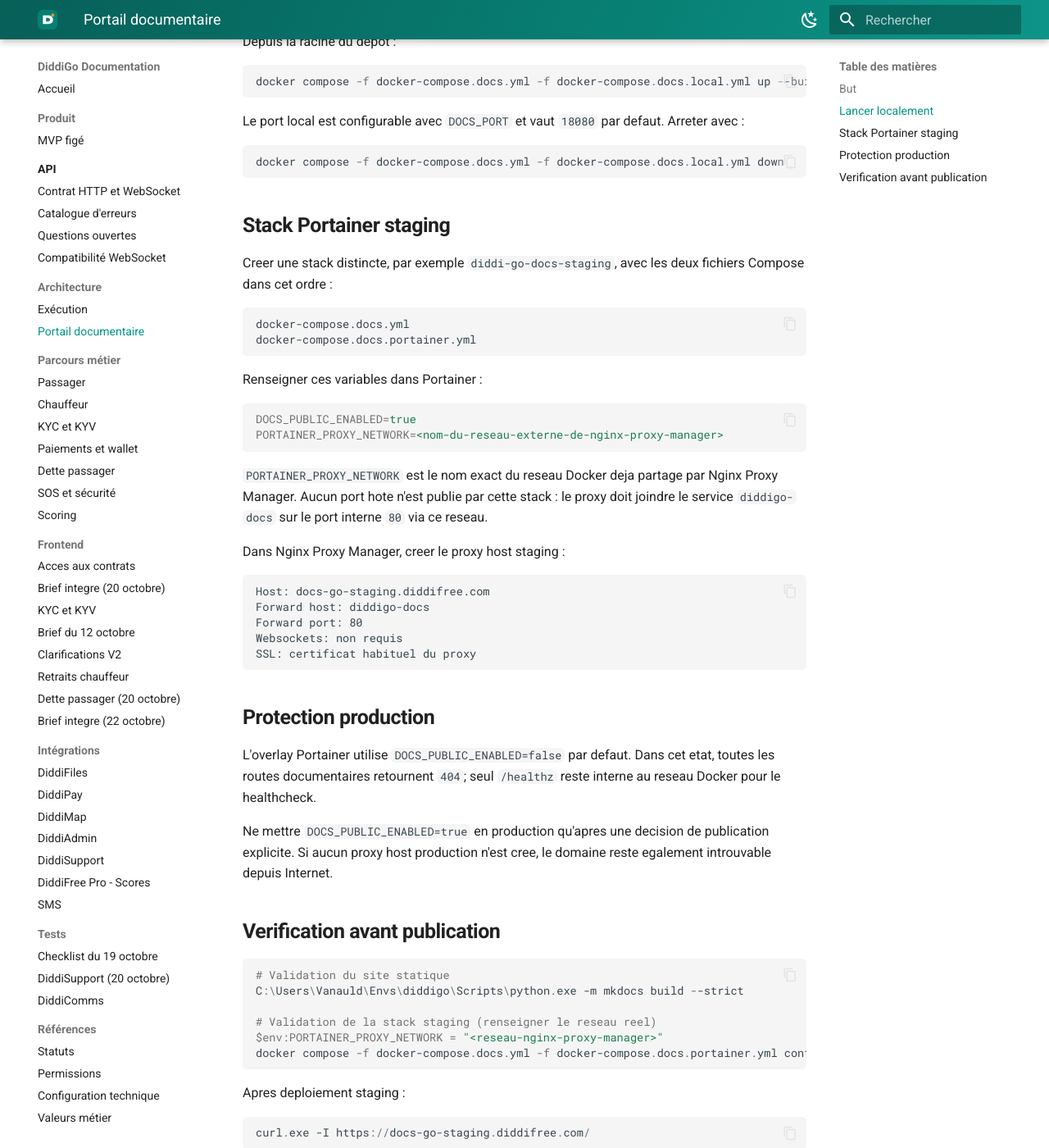
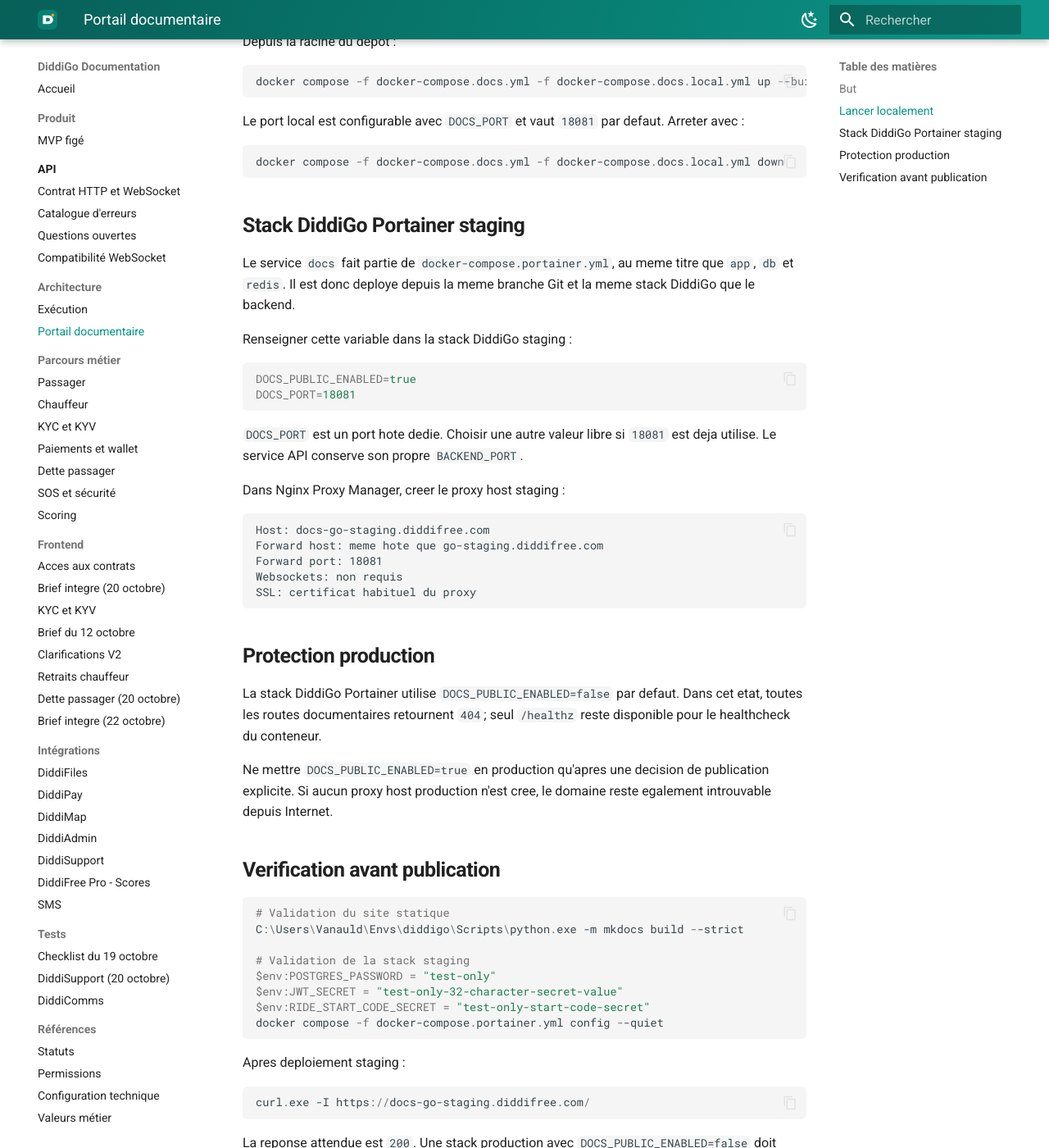
Before and after one commit to DIDDI-FREE/diddi-go-backend, an MkDocs documentation site: the page built from docs/configuration/DOCUMENTATION_PORTAL.md, in a window 1280 px wide and 1400 px high, scrolled down 616 px. Shown: the whole window at 82% size. Built offline with MkDocs 1.6.1 and Material for MkDocs 9.7.7, drawn with Linux system fonts in a browser that asks for light colours; some of the changed text lies outside the part shown.

Commit message:
docs(2026-10-22): include portal in DiddiGo stack

````diff
--- a/docker-compose.docs.local.yml
+++ b/docker-compose.docs.local.yml
@@ -1,4 +1,4 @@
 services:
   docs:
     ports:
-      - "${DOCS_PORT:-18080}:80"
+      - "${DOCS_PORT:-18081}:80"
--- a/docker-compose.docs.yml
+++ b/docker-compose.docs.yml
@@ -4,8 +4,8 @@
       context: .
       dockerfile: Dockerfile.docs
     environment:
-      # The local overlay enables the site. The Portainer overlay defaults to
-      # false so production returns 404 unless it is explicitly enabled.
+      # Local development enables the site. The DiddiGo Portainer stack
+      # overrides this with a secure-by-default false value.
       DOCS_PUBLIC_ENABLED: ${DOCS_PUBLIC_ENABLED:-true}
     expose:
       - "80"
--- a/docs/configuration/DOCUMENTATION_PORTAL.md
+++ b/docs/configuration/DOCUMENTATION_PORTAL.md
@@ -8,7 +8,7 @@
 
 | Environnement | Adresse | Etat attendu |
 | --- | --- | --- |
-| Local | `http://localhost:18080` | accessible |
+| Local | `http://localhost:18081` | accessible |
 | Staging | `https://docs-go-staging.diddifree.com/` | accessible |
 | Production | domaine documentaire eventuel | `404` tant que la publication n'est pas approuvee |
 
@@ -20,49 +20,44 @@
 docker compose -f docker-compose.docs.yml -f docker-compose.docs.local.yml up --build
 ```
 
-Le port local est configurable avec `DOCS_PORT` et vaut `18080` par defaut.
+Le port local est configurable avec `DOCS_PORT` et vaut `18081` par defaut.
 Arreter avec :
 
 ```powershell
 docker compose -f docker-compose.docs.yml -f docker-compose.docs.local.yml down
 ```
 
-## Stack Portainer staging
+## Stack DiddiGo Portainer staging
 
-Creer une stack distincte, par exemple `diddi-go-docs-staging`, avec les deux
-fichiers Compose dans cet ordre :
+Le service `docs` fait partie de `docker-compose.portainer.yml`, au meme titre
+que `app`, `db` et `redis`. Il est donc deploye depuis la meme branche Git et
+la meme stack DiddiGo que le backend.
 
-```text
-docker-compose.docs.yml
-docker-compose.docs.portainer.yml
-```
-
-Renseigner ces variables dans Portainer :
+Renseigner cette variable dans la stack DiddiGo staging :
 
 ```ini
 DOCS_PUBLIC_ENABLED=true
-PORTAINER_PROXY_NETWORK=<nom-du-reseau-externe-de-nginx-proxy-manager>
+DOCS_PORT=18081
 ```
 
-`PORTAINER_PROXY_NETWORK` est le nom exact du reseau Docker deja partage par
-Nginx Proxy Manager. Aucun port hote n'est publie par cette stack : le proxy
-doit joindre le service `diddigo-docs` sur le port interne `80` via ce reseau.
+`DOCS_PORT` est un port hote dedie. Choisir une autre valeur libre si `18081`
+est deja utilise. Le service API conserve son propre `BACKEND_PORT`.
 
 Dans Nginx Proxy Manager, creer le proxy host staging :
 
 ```text
 Host: docs-go-staging.diddifree.com
-Forward host: diddigo-docs
-Forward port: 80
+Forward host: meme hote que go-staging.diddifree.com
+Forward port: 18081
 Websockets: non requis
 SSL: certificat habituel du proxy
 ```
 
 ## Protection production
 
-L'overlay Portainer utilise `DOCS_PUBLIC_ENABLED=false` par defaut. Dans cet
-etat, toutes les routes documentaires retournent `404`; seul `/healthz` reste
-interne au reseau Docker pour le healthcheck.
+La stack DiddiGo Portainer utilise `DOCS_PUBLIC_ENABLED=false` par defaut. Dans
+cet etat, toutes les routes documentaires retournent `404`; seul `/healthz`
+reste disponible pour le healthcheck du conteneur.
 
 Ne mettre `DOCS_PUBLIC_ENABLED=true` en production qu'apres une decision de
 publication explicite. Si aucun proxy host production n'est cree, le domaine
@@ -74,9 +69,11 @@
 # Validation du site statique
 C:\Users\Vanauld\Envs\diddigo\Scripts\python.exe -m mkdocs build --strict
 
-# Validation de la stack staging (renseigner le reseau reel)
-$env:PORTAINER_PROXY_NETWORK = "<reseau-nginx-proxy-manager>"
-docker compose -f docker-compose.docs.yml -f docker-compose.docs.portainer.yml config --quiet
+# Validation de la stack staging
+$env:POSTGRES_PASSWORD = "test-only"
+$env:JWT_SECRET = "test-only-32-character-secret-value"
+$env:RIDE_START_CODE_SECRET = "test-only-start-code-secret"
+docker compose -f docker-compose.portainer.yml config --quiet
 ```
 
 Apres deploiement staging :
````
Also changed, not shown: docker-compose.docs.portainer.yml (deleted, +0 -17 lines), docker-compose.portainer.yml (+13 -0 lines), docs/changelog/2026-10-22.md (+2 -2 lines), docs/configuration/CONFIGURATION_REFERENCE.md (+1 -1 lines), 1 other file.
